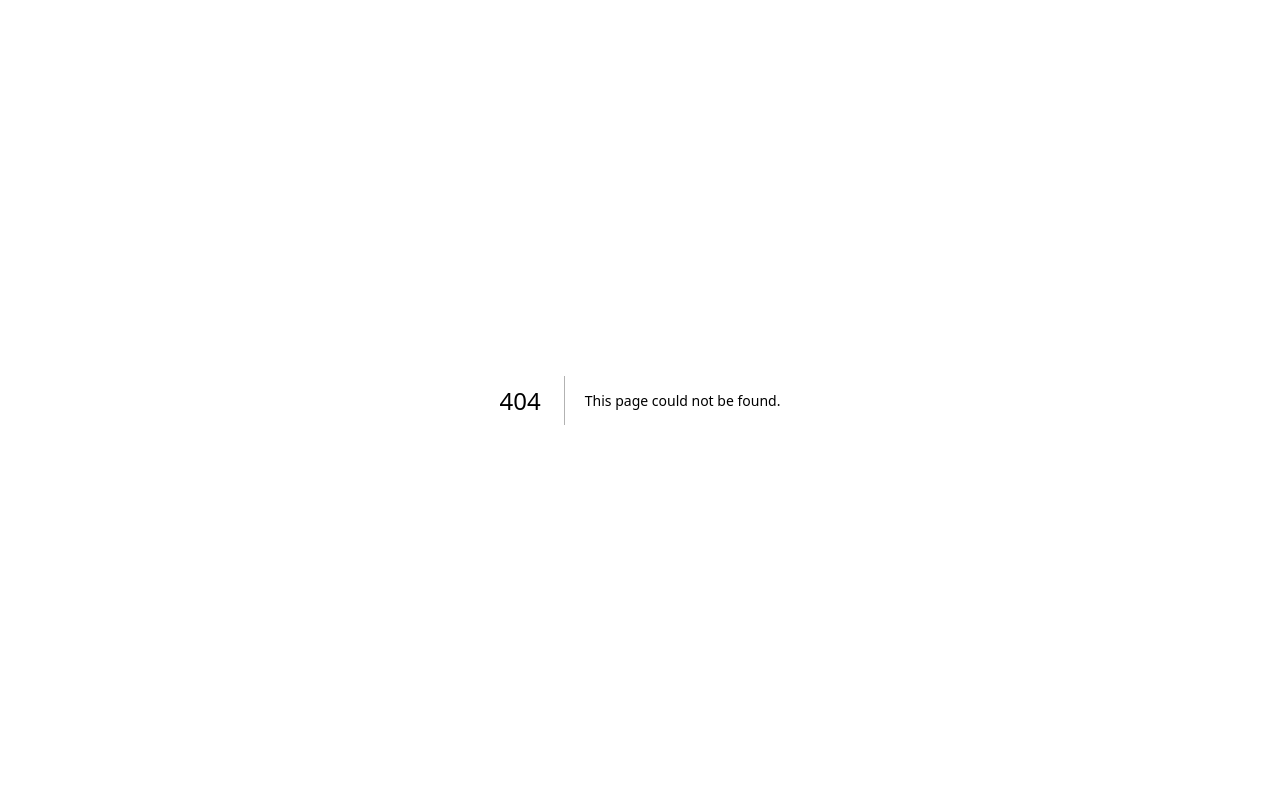
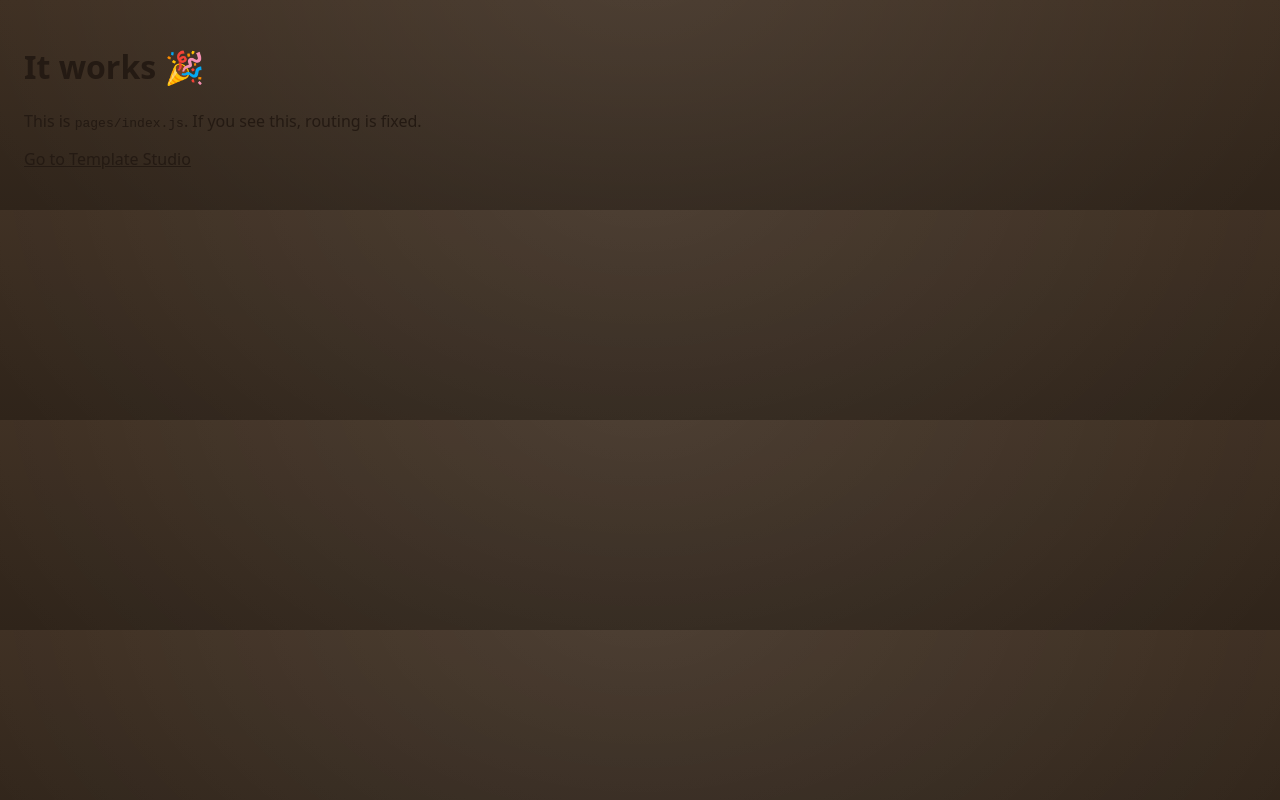
Before and after one commit to RiverLemburg/functional-pyroguidew-, a Next.js app: page / in a window 1280 px wide. Before the commit this address had no page. Built offline with nearby package versions, Linux system fonts and the light colour scheme.

Commit message:
Create index.js

```diff
--- /dev/null
+++ b/pages/index.js
@@ -0,0 +1,9 @@
+export default function Home() {
+  return (
+    <div style={{padding:24,fontFamily:'system-ui'}}>
+      <h1>It works 🎉</h1>
+      <p>This is <code>pages/index.js</code>. If you see this, routing is fixed.</p>
+      <p><a href="/studio">Go to Template Studio</a></p>
+    </div>
+  );
+}
```
